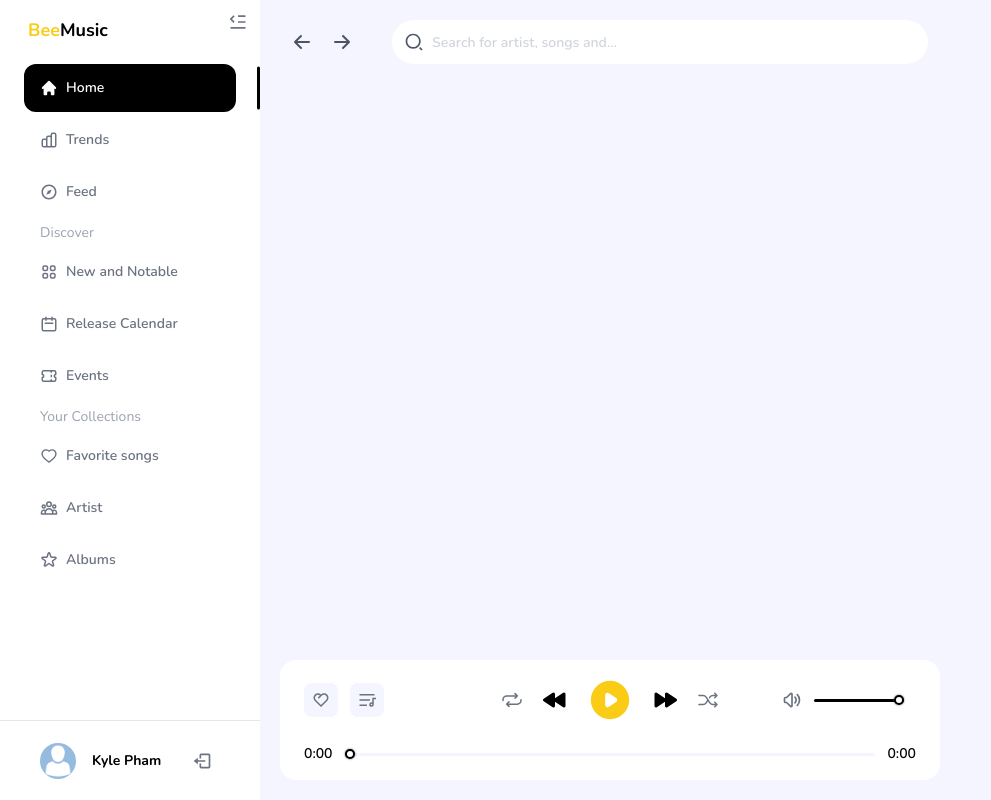
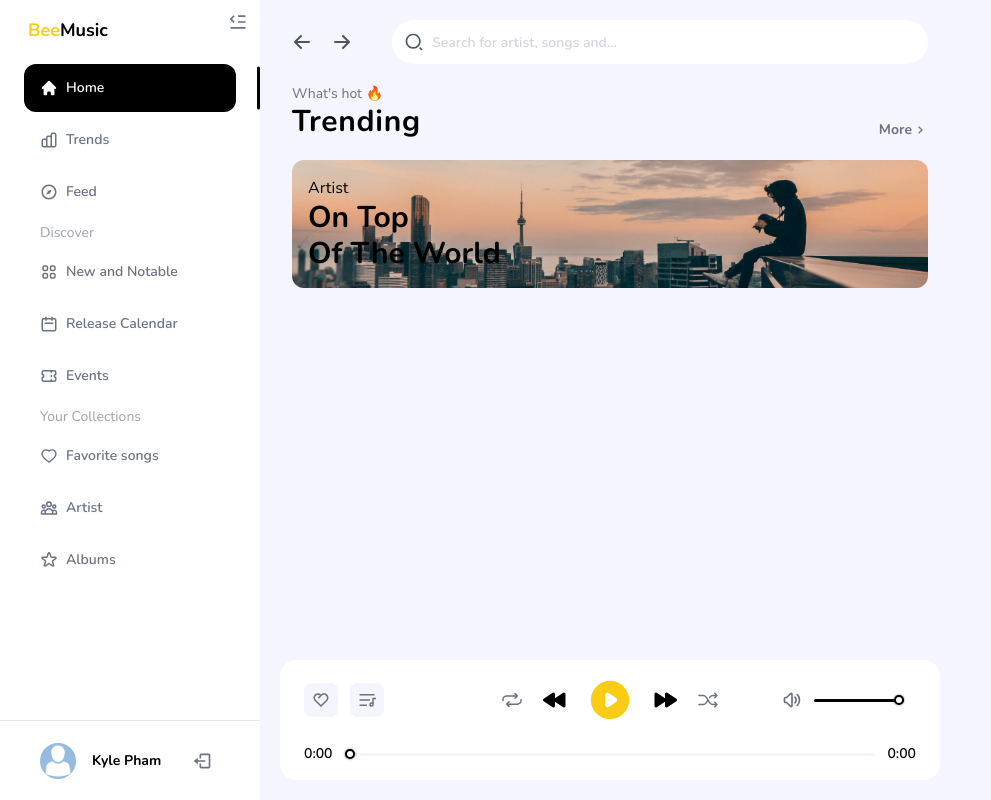
Before and after one commit to blackparadise0407/bee-fe, a React (Create React App) app: page / in a window 1280 px wide. Shown: the whole page, without its empty margins (0-991 px from the left). Built offline with nearby package versions, Linux system fonts and the light colour scheme.

Commit message:
Implement home page UI

```diff
--- a/src/assets/images/index.ts
+++ b/src/assets/images/index.ts
@@ -1,3 +1,4 @@
 import avatarPlaceholder from './avatar-placeholder.png'
+import banner from './banner.jpg'
 
-export { avatarPlaceholder }
+export { banner, avatarPlaceholder }
--- a/src/views/Home/Home.tsx
+++ b/src/views/Home/Home.tsx
@@ -1,10 +1,43 @@
+import { banner } from '@bee/assets/images'
 import { Navigation } from '@bee/components'
+import { BiChevronRight } from 'react-icons/bi'
 
 export default function HomePage() {
     return (
         <div className="flex">
             <div className="px-8 py-5 flex-grow">
                 <Navigation />
+                <div className="flex justify-between items-end mt-5">
+                    <div className="flex flex-col">
+                        <span className="text-sm text-gray-500">
+                            What's hot 🔥
+                        </span>
+                        <span className="font-bold text-3xl tracking-wide">
+                            Trending
+                        </span>
+                    </div>
+                    <div className="flex items-center text-gray-500">
+                        <span className="font-bold text-sm">More</span>
+                        <BiChevronRight />
+                    </div>
+                </div>
+
+                <div
+                    className="rounded-xl p-4 mt-5"
+                    style={{
+                        background: `url(${banner}) center no-repeat`,
+                        backgroundSize: 'cover',
+                    }}
+                >
+                    <div className="flex flex-col">
+                        <span>Artist</span>
+                        <div className="flex flex-col font-bold text-3xl">
+                            <span>On Top</span>
+                            <span>Of The World</span>
+                        </div>
+                    </div>
+                    <div></div>
+                </div>
             </div>
             <div className="px-8 py-5 hidden xl:block w-[320px]"></div>
         </div>
```
Also changed, not shown: src/assets/images/banner.jpg (added).
